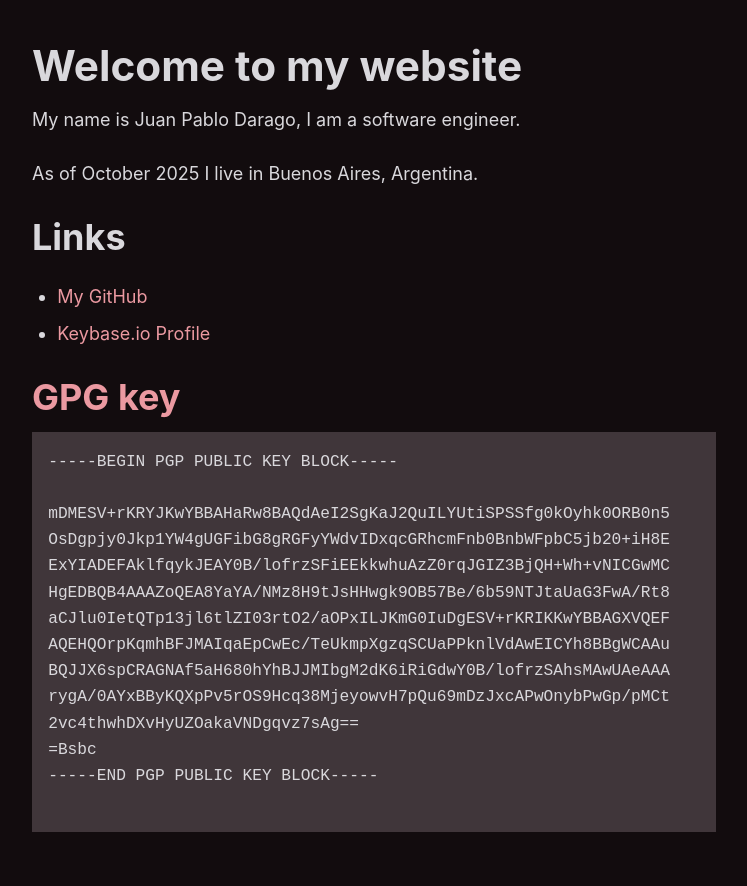
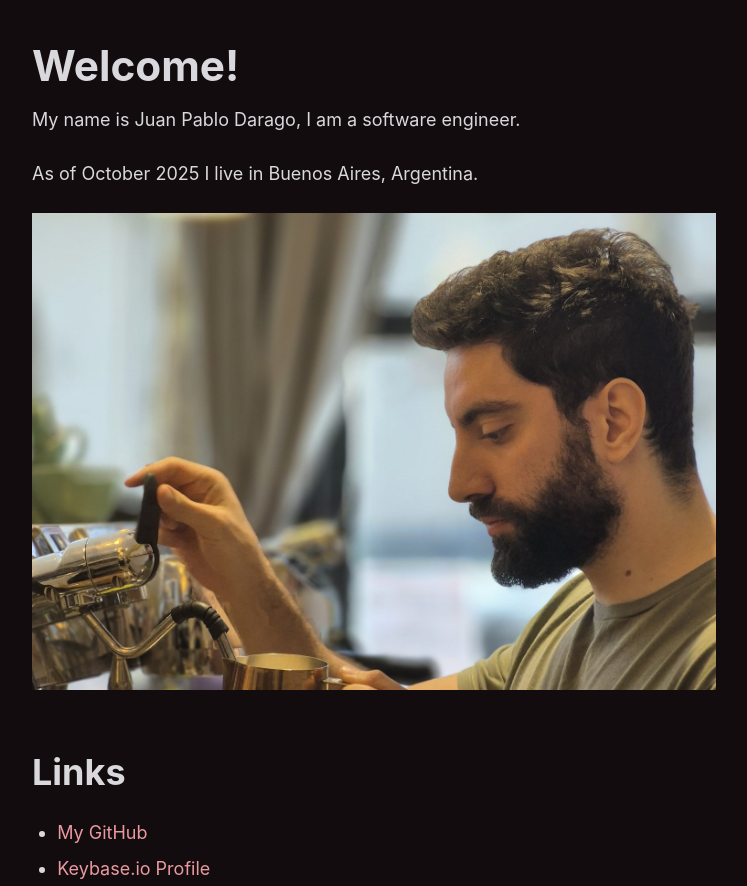
Before and after one commit to jpdarago/webpage, a plain HTML site: page index.html in a window 1280 px wide. Shown: the top 886 px of the page, without its empty margins (266-1013 px from the left). Drawn offline with Linux system fonts and the light colour scheme.

Commit message:
Add photo

```diff
--- a/index.html
+++ b/index.html
@@ -12,9 +12,14 @@
     <body>
         <main>
             <article class="page">
-                <h1> Welcome to my website </h1>
-                <p> My name is Juan Pablo Darago, I am a software engineer. </p>
-                <p> As of October 2025 I live in Buenos Aires, Argentina. </p>
+                <h1> Welcome! </h1>
+                <section>
+                    <p> My name is Juan Pablo Darago, I am a software engineer. </p>
+                    <p> As of October 2025 I live in Buenos Aires, Argentina. </p>
+                </section>
+                <section>
+                    <img src="me.jpg" loading="lazy" decoding="async" />
+                </section>
                 <h2> Links </h2>
                 <p>
                     <ul>
```
Also changed, not shown: me.jpg (added).
